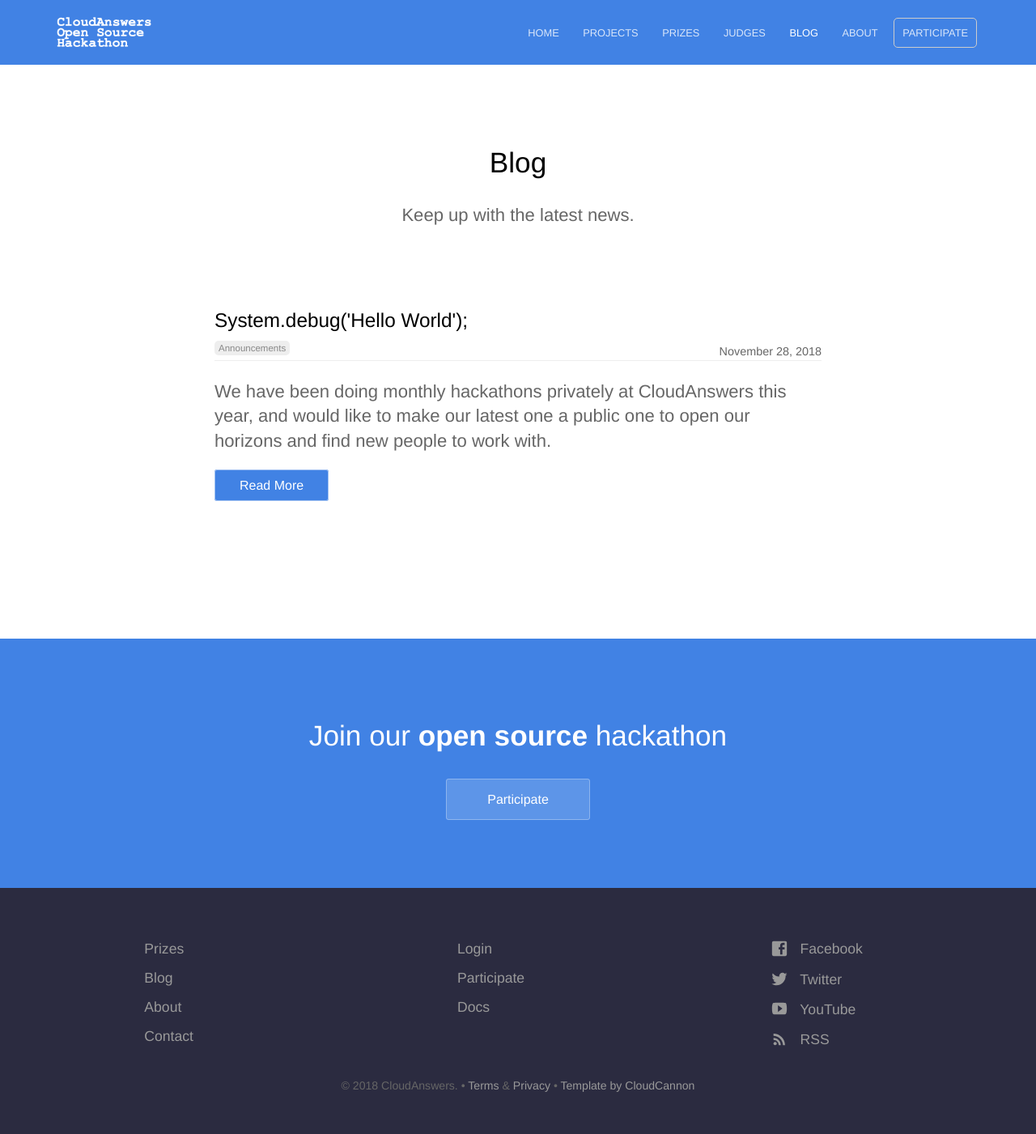
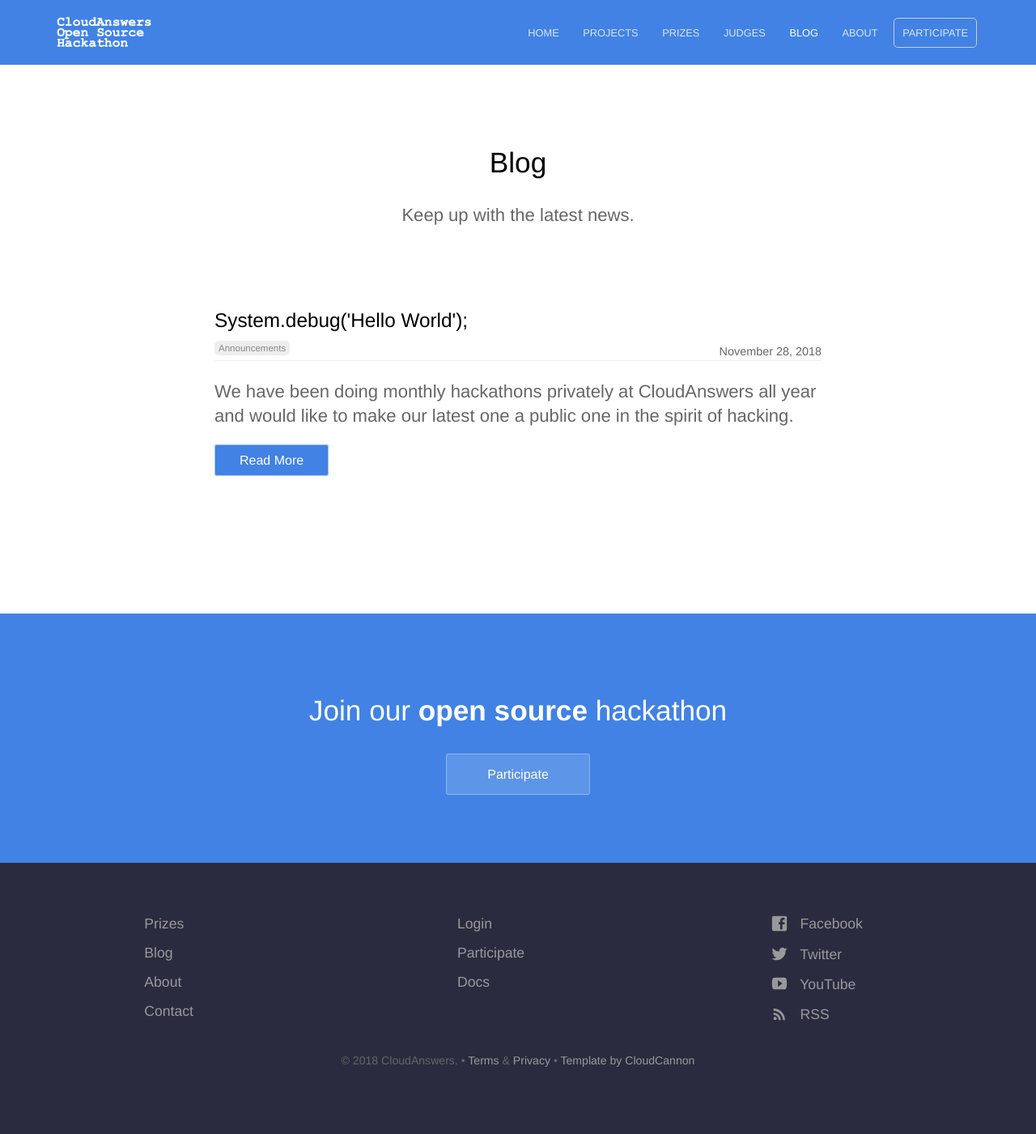
Before and after one commit to cloudanswers/hackathon.cloudanswers.com, a Jekyll site: the page built from blog/index.html, in a window 1280 px wide. Shown: the whole page at 81% size. Built offline with Jekyll 4.4.1, drawn with Linux system fonts in a browser that asks for light colours; the list of posts is cut into pages by our own code; after the commit the page ends 1370 px from its top, so only the background shows below that; some of the changed lines change nothing that is shown.

Commit message:
real starter blog post

```diff
--- a/_posts/2018-11-28-system-debug-hello-world.md
+++ b/_posts/2018-11-28-system-debug-hello-world.md
@@ -6,30 +6,16 @@
 author_staff_member: james_sullivan
 ---
 
-We have been doing monthly hackathons privately at CloudAnswers this year, and would like to make our latest one a public one to open our horizons and find new people to work with.
+We have been doing monthly hackathons privately at CloudAnswers all year and would like to make our latest one a public one in the spirit of hacking.
 
-![Checkmate](https://source.unsplash.com/random/1500x1145)
+## Coding open source
 
-## Textbook definition
+<img src="/images/noun_coding_1455011_000000.png" style="float: right; width: 40%;">
 
-Blah blah
+We love coding and making new things. The reality is that you can't build everything alone, so you end up depending on npm modules, code you find via google and github, blog posts, python packages, ruby gems, etc. You always _want_ to give back but don't always have the time in the head of the moment to do so, so this time we're trying to do just that - getting open source code out into the world.
 
-## How effective is direct selling?
+All the code in this contest must be open source. You might be concerned that you can't sell your app or build a business on open source code - but that is not true. Look at Redhat, SugarCRM, Reddit, and you'll see that a service is not the lines of code, it's the trust you build with your customers.
 
-asdf
+## Who is putting this thing on?
 
-![Office](https://source.unsplash.com/random/1500x1146)
-
-According to the WFDSA, consumers benefit from direct selling because of the convenience and service it provides, including personal demonstration and explanation of products, home delivery, and generous satisfaction guarantees. In contrast to franchising, the cost for an individual to start an independent direct selling business is typically very low with little or no required inventory or other cash commitments to begin.
-
-Most direct selling associations around the world require their members to abide by a code of conduct towards a fair partnership both with customers and salesmen...
-
-Most national direct selling associations are represented in the World Federation of Direct Selling Associations (WFDSA).
-
-## How's it different to marketing?
-
-Direct selling is distinct from direct marketing because it is about individual sales agents reaching and dealing directly with clients. Direct marketing is about business organizations seeking a relationship with their customers without going through an agent/consultant or retail outlet.
-
-Direct selling consists of two main business models: single-level marketing, in which a direct seller makes money by buying products from a parent organization and selling them directly to customers, and multi-level marketing (also known as network marketing or person-to-person marketing), in which the direct seller makes money from both direct sales to customers and by sponsoring new direct sellers and earning a commission from their efforts.
-
-![Raspberries](https://source.unsplash.com/random/1500x1147)
+We are [CloudAnswers](https://cloudanswers.com), a Salesforce/Heroku consulting company which started in Boston but is globally distributed via a team of work-from-home coders who love building apps for companies.
```
Also changed, not shown: images/noun_coding_1455011_000000.png (added).
